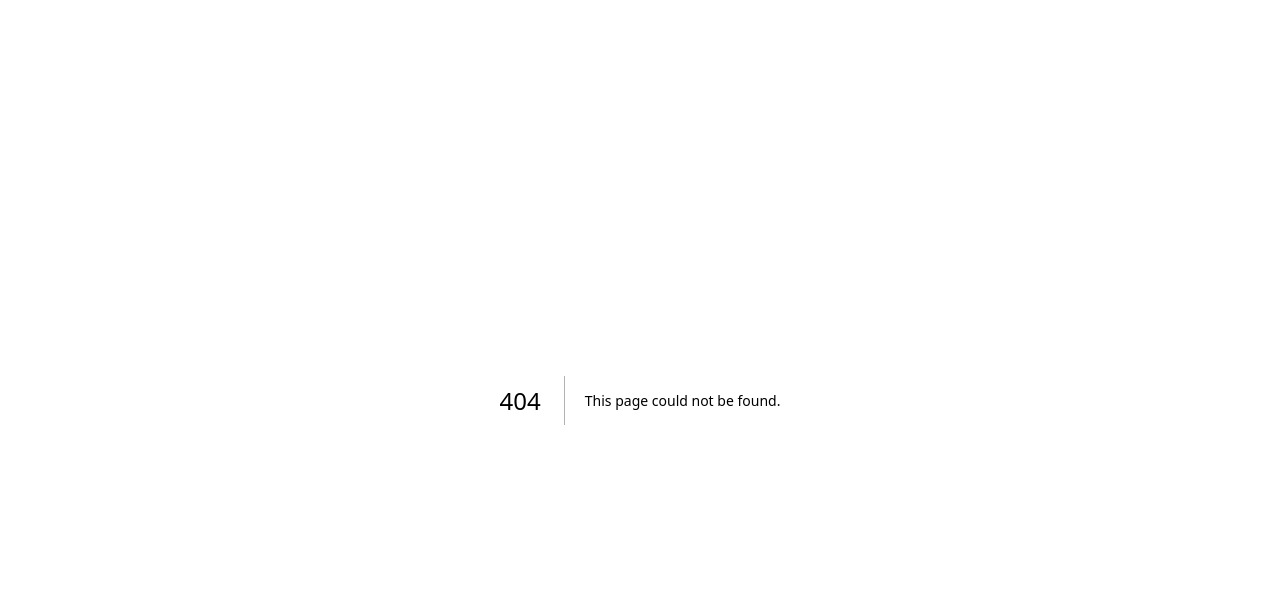
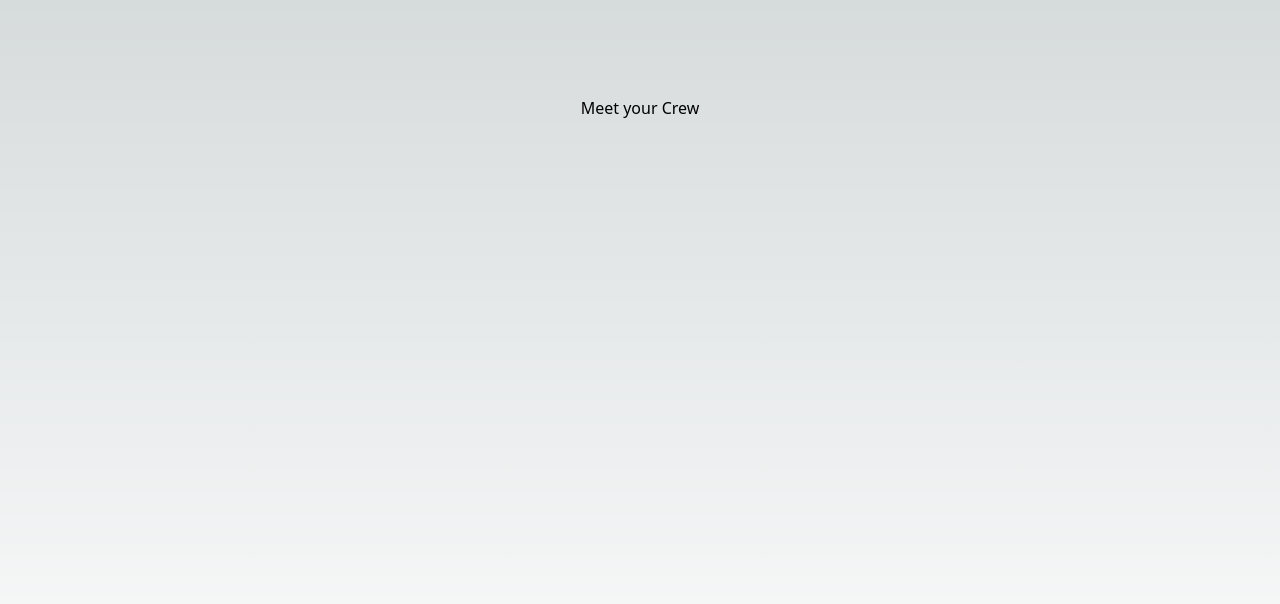
Before and after one commit to puyanwei/space-tourism, a Next.js app: page /crew in a window 1280 px wide. Before the commit this address had no page. Shown: the top 604 px of the page. Built offline with nearby package versions, Linux system fonts and the light colour scheme.

Commit message:
Add routing for main pages

```diff
--- /dev/null
+++ b/app/crew/page.tsx
@@ -0,0 +1,7 @@
+export default function Crew() {
+  return (
+    <main className="flex flex-col items-center justify-between min-h-screen p-24">
+      Meet your Crew
+    </main>
+  )
+}
--- /dev/null
+++ b/app/destination/page.tsx
@@ -0,0 +1,7 @@
+export default function Destination() {
+  return (
+    <main className="flex flex-col items-center justify-between min-h-screen p-24">
+      Pick Your Destination
+    </main>
+  )
+}
--- /dev/null
+++ b/app/technology/page.tsx
@@ -0,0 +1,7 @@
+export default function Technology() {
+  return (
+    <main className="flex flex-col items-center justify-between min-h-screen p-24">
+      Launch Vehicle
+    </main>
+  )
+}
```
